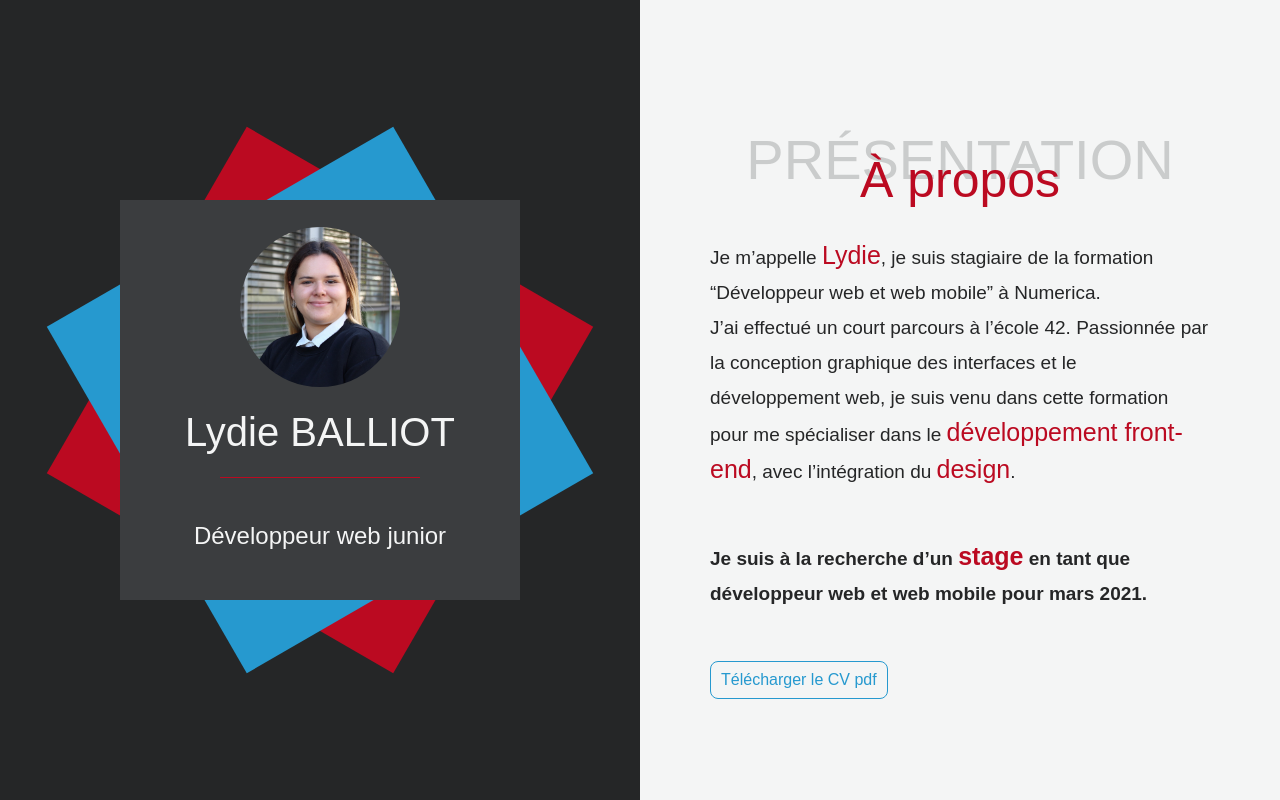
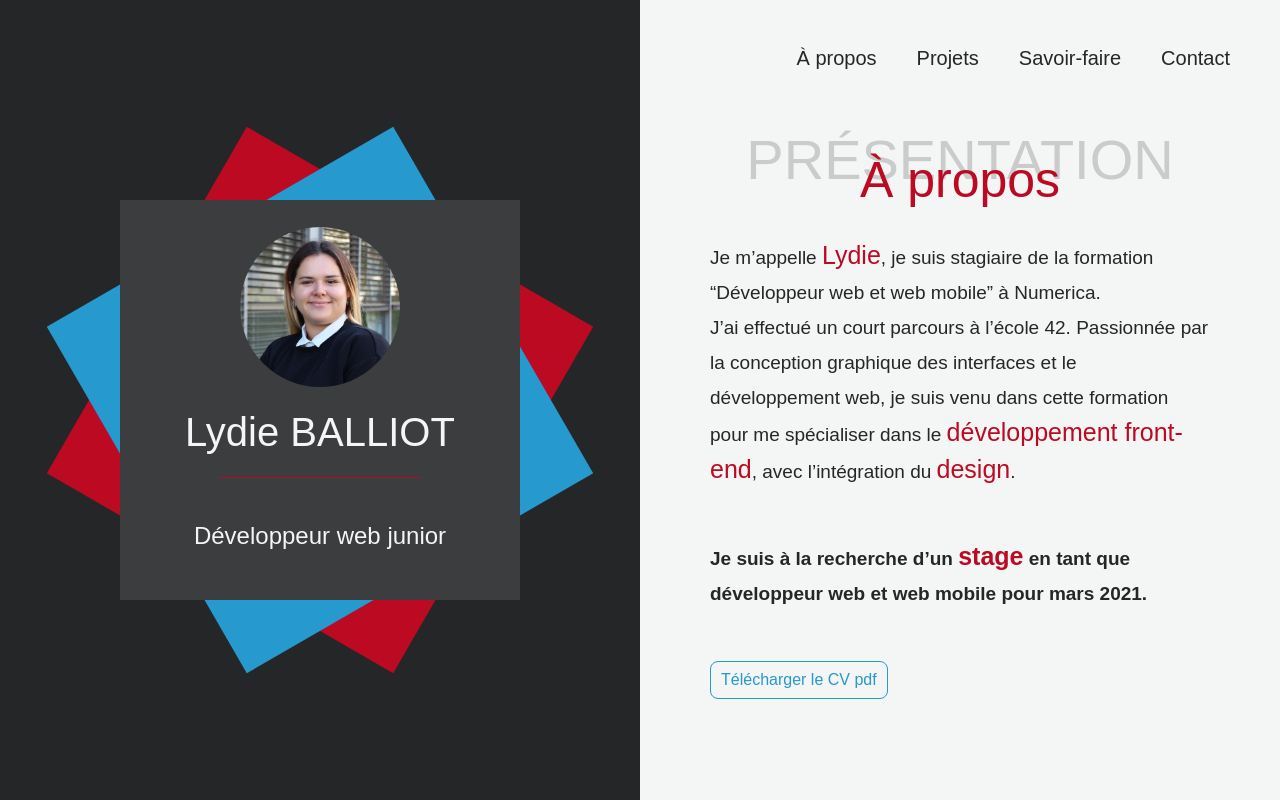
Before and after one commit to lballiot/portfolio, a plain HTML site: page index.html in a window 1280 px wide. Drawn offline with Linux system fonts and the light colour scheme; a web font is replaced by a local one.

Commit message:
menu in progress desktop

```diff
--- a/css/style.css
+++ b/css/style.css
@@ -48,6 +48,15 @@ p {
 	font-size: 1.9rem;
 	line-height: 3.5rem;
 }
+
+ul {
+	list-style: none;
+}
+a {
+	text-decoration: none;
+	color: var(--dark-color);
+}
+
 /* --------------- CLASSES GÉNÉRIQUES --------------- */
 
 .separator {
@@ -113,6 +122,23 @@ button:hover {
 .title > h3 {
 	position: absolute;
 	padding: 2rem;
+}
+
+/* --------------- MENU --------------- */
+
+.nav-list {
+	display: flex;
+	flex-flow: row nowrap;
+	position: absolute;
+	top: 0;
+	right: 0;
+	margin: 3rem;
+}
+.nav-list li {
+	margin: 2rem;
+}
+.nav-list li a {
+	font-size: 2rem;
 }
 
 /* --------------- HEADER --------------- */
--- a/index.html
+++ b/index.html
@@ -22,6 +22,14 @@
 				</div>
 			</header>
 			<section class="profile-presentation">
+				<nav>
+					<ul class="nav-list">
+						<li><a href="#">À propos</a></li>
+						<li><a href="#">Projets</a></li>
+						<li><a href="#">Savoir-faire</a></li>
+						<li><a href="#">Contact</a></li>
+					</ul>
+				</nav>
 				<div class="title">
 					<h2>Présentation</h2>
 					<h3>À propos</h3>
```
Also changed, not shown: menu.html (deleted, +0 -14 lines).
